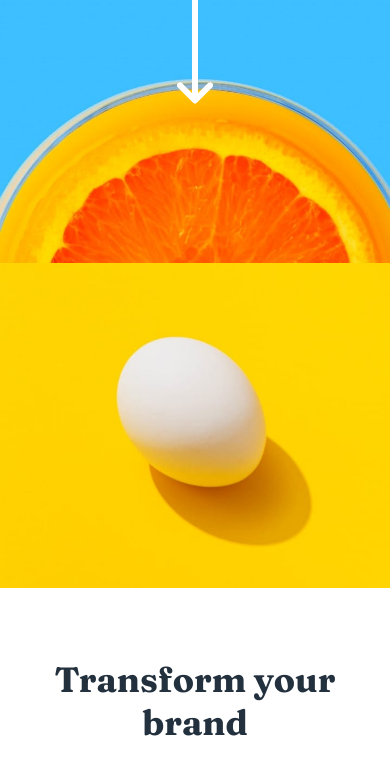
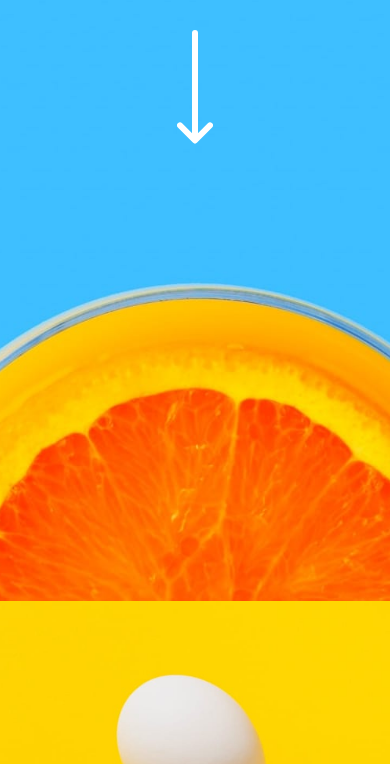
Before and after one commit to dusanlukic404/sunnyside-agency-site, a website: page index.html in a window 390 px wide. Shown: the part 243-1007 px from the top of the page. Drawn offline with nearby package versions, Linux system fonts and the light colour scheme; files that its build step writes are made by us from their sources.

Commit message:
Removed min-height on mobile

```diff
--- a/scss/style.scss
+++ b/scss/style.scss
@@ -69,9 +69,9 @@ p {
 
   @include mobile {
     background-image: url(../images/mobile/image-header.jpg);
-    background-position: center center;
+    background-position: center;
     background-repeat: no-repeat;
-    min-height: 60vh;
+    min-height: 100vh;
   }
 
   &__container {
@@ -105,6 +105,10 @@ p {
       left: 50%;
       transform: translateX(-50%);
       animation: arrow 1s ease-in-out infinite alternate;
+
+      @include mobile {
+        top: 150px;
+      }
     }
   }
 }
```
